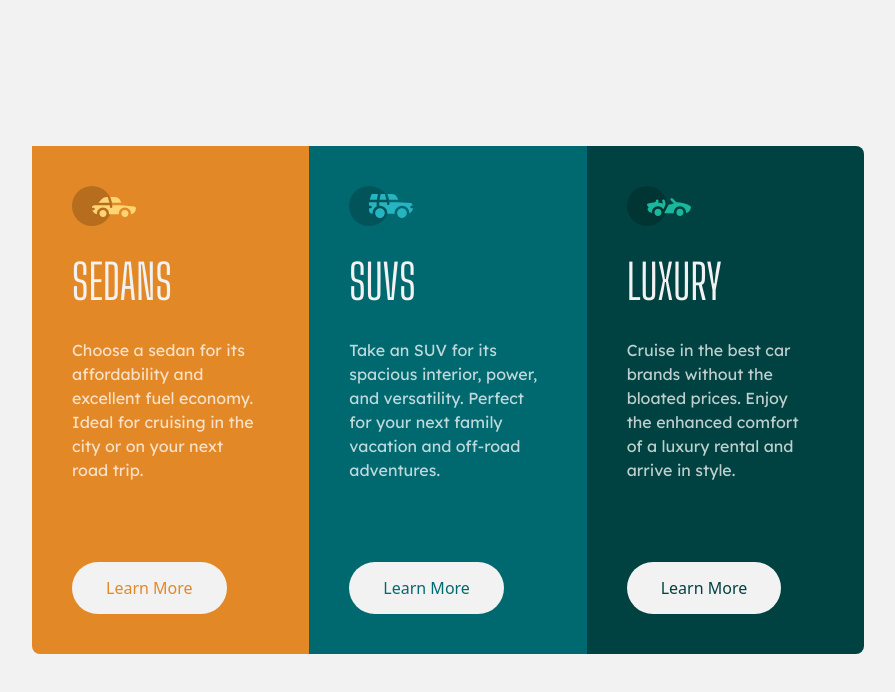
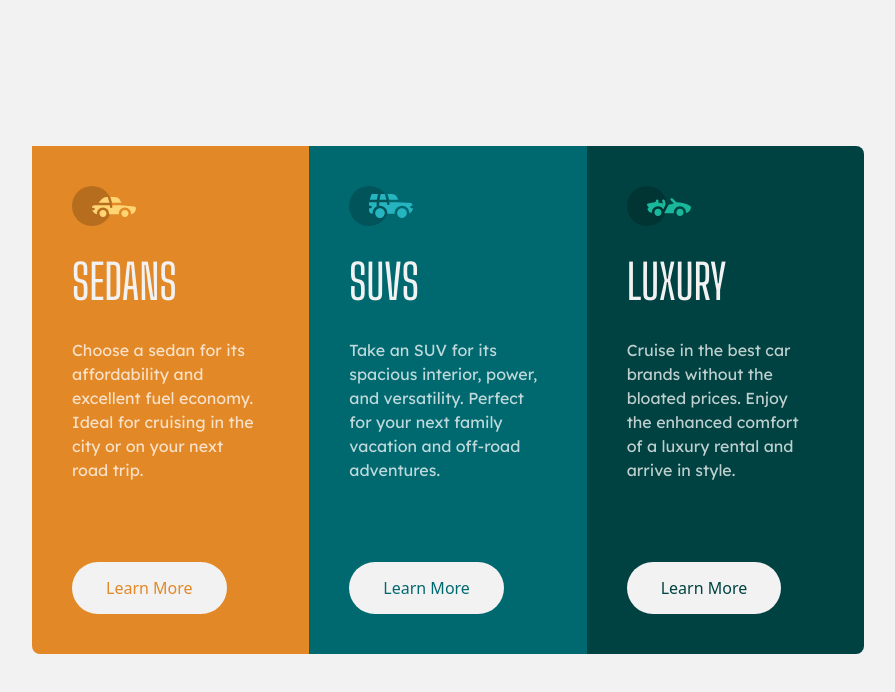
Before and after one commit to khatri2002/3-column-preview-card-component, a plain HTML site: page index.html in a window 1280 px wide. Shown: the whole page, without its empty margins (192-1087 px from the left). Drawn offline with nearby package versions, Linux system fonts and the light colour scheme.

Commit message:
feat(font weight increased for titles)

```diff
--- a/index.html
+++ b/index.html
@@ -51,7 +51,7 @@
         >
           <img src="./assets/images/icon-sedans.svg" alt="icon-sedans" />
           <h1
-            class="text-very-light-gray uppercase text-4xl sm:text-5xl my-5 sm:my-8 font-big-shoulders-display"
+            class="text-very-light-gray uppercase text-4xl sm:text-5xl my-5 sm:my-8 font-big-shoulders-display font-medium"
           >
             Sedans
           </h1>
@@ -69,7 +69,7 @@
         <div class="bg-dark-cyan p-10 sm:p-6 md:p-10 w-full sm:w-1/3">
           <img src="./assets/images/icon-suvs.svg" alt="icon-sedans" />
           <h1
-            class="text-very-light-gray uppercase text-4xl sm:text-5xl my-5 sm:my-8 font-big-shoulders-display"
+            class="text-very-light-gray uppercase text-4xl sm:text-5xl my-5 sm:my-8 font-big-shoulders-display font-medium"
           >
             SUVs
           </h1>
@@ -89,7 +89,7 @@
         >
           <img src="./assets/images/icon-luxury.svg" alt="icon-sedans" />
           <h1
-            class="text-very-light-gray uppercase text-4xl sm:text-5xl my-5 sm:my-8 font-big-shoulders-display"
+            class="text-very-light-gray uppercase text-4xl sm:text-5xl my-5 sm:my-8 font-big-shoulders-display font-medium"
           >
             Luxury
           </h1>
```
